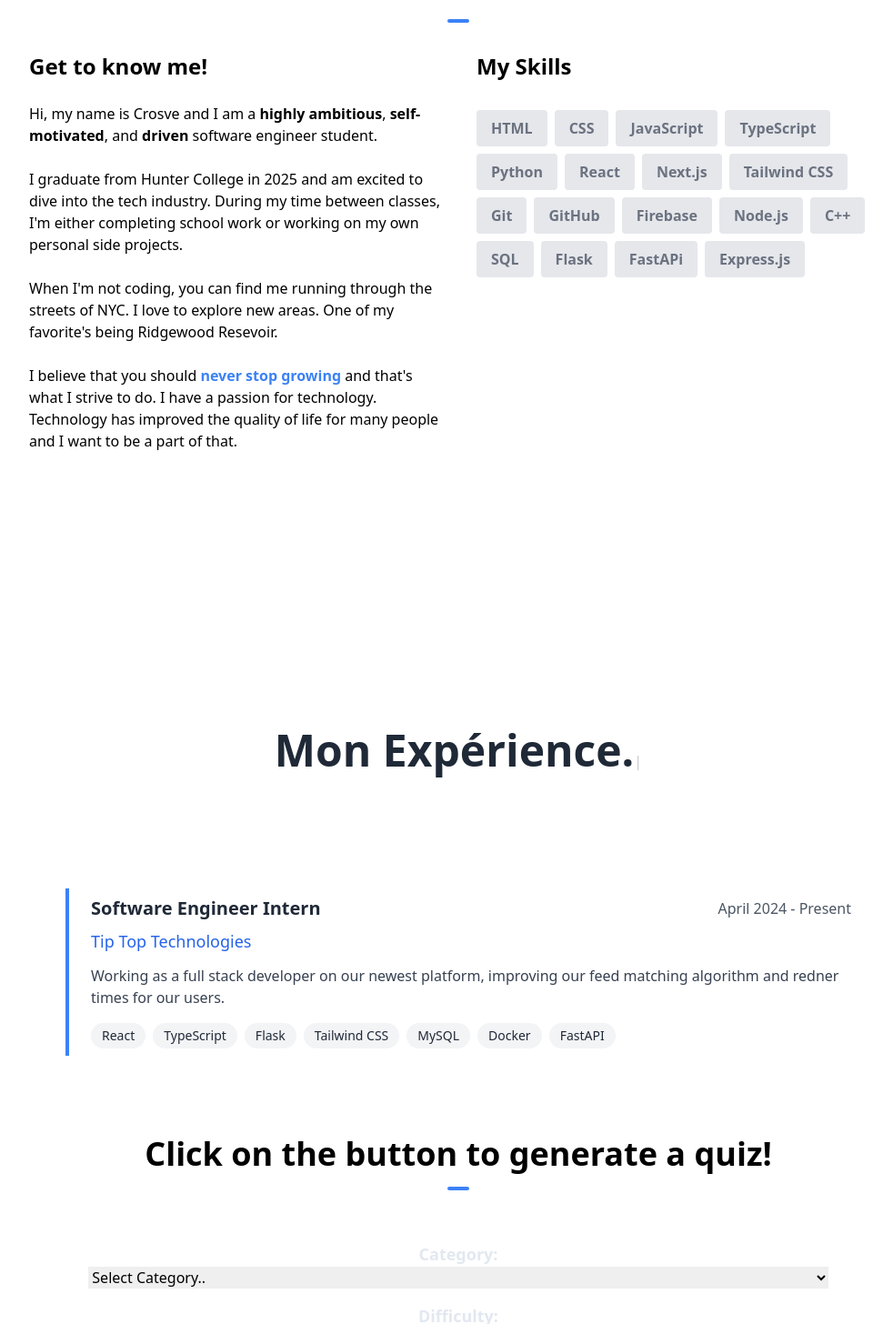
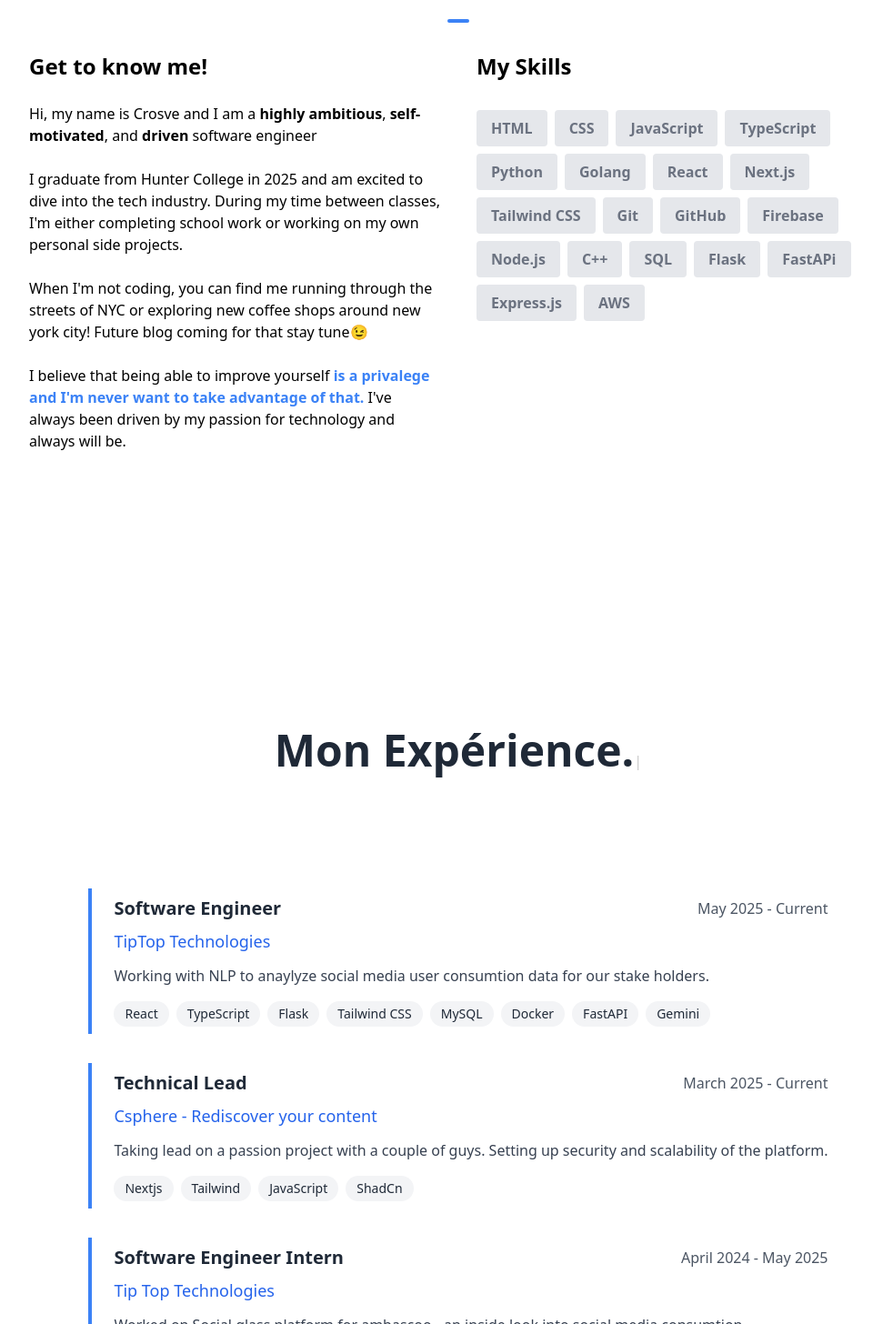
Before and after one commit to crosve/crosvelucero, a Next.js app: page / in a window 1280 px wide. Shown: the part 954-2410 px from the top of the page at 91% size, without its empty margins (136-1118 px from the left). Built offline with nearby package versions, Linux system fonts and the light colour scheme.

Commit message:
updated content

```diff
--- a/components/AboutSection.tsx
+++ b/components/AboutSection.tsx
@@ -8,6 +8,7 @@ const skills = [
   { skill: "JavaScript" },
   { skill: "TypeScript" },
   { skill: "Python" },
+  { skill: "Golang" },
   { skill: "React" },
   { skill: "Next.js" },
   { skill: "Tailwind CSS" },
@@ -18,8 +19,9 @@ const skills = [
   { skill: "C++" },
   { skill: "SQL" },
   { skill: "Flask" },
-  {skill: "FastAPi"},
-  {skill: "Express.js"}
+  { skill: "FastAPi" },
+  { skill: "Express.js" },
+  { skill: "AWS" },
 ];
 
 const AboutSection = () => {
@@ -45,7 +47,6 @@ const AboutSection = () => {
                 <span className="font-bold">{"highly ambitious"}</span>,
                 <span className="font-bold">{" self-motivated"}</span>, and
                 <span className="font-bold">{" driven"}</span> software engineer
-                student.
               </p>
               <br />
               <p>
@@ -57,18 +58,18 @@ const AboutSection = () => {
               <br />
               <p>
                 When I&apos;m not coding, you can find me running through the
-                streets of NYC. I love to explore new areas. One of my
-                favorite&apos;s being Ridgewood Resevoir.
+                streets of NYC or exploring new coffee shops around new york
+                city! Future blog coming for that stay tune😉
               </p>
               <br />
               <p>
-                I believe that you should{" "}
+                I believe that being able to improve yourself
                 <span className="font-bold text-blue-500">
-                  never stop growing
+                  {" "}
+                  is a privalege and I'm never want to take advantage of that.
                 </span>{" "}
-                and that&apos;s what I strive to do. I have a passion for
-                technology. Technology has improved the quality of life for many
-                people and I want to be a part of that.
+                I've always been driven by my passion for technology and always
+                will be.
               </p>
             </Reveal>
           </div>
--- a/components/MyExperiences.tsx
+++ b/components/MyExperiences.tsx
@@ -13,12 +13,39 @@ type Experience = {
 
 const experiences: Experience[] = [
   {
+    id: 2,
+    role: "Software Engineer",
+    company: "TipTop Technologies",
+    duration: "May 2025 - Current",
+    description:
+      "Working with NLP to anaylyze social media user consumtion data for our stake holders.",
+    skills: [
+      "React",
+      "TypeScript",
+      "Flask",
+      "Tailwind CSS",
+      "MySQL",
+      "Docker",
+      "FastAPI",
+      "Gemini",
+    ],
+  },
+  {
+    id: 3,
+    role: "Technical Lead",
+    company: "Csphere - Rediscover your content",
+    duration: "March 2025 - Current",
+    description:
+      "Taking lead on a passion project with a couple of guys. Setting up security and scalability of the platform. ",
+    skills: ["Nextjs", "Tailwind", "JavaScript", "ShadCn"],
+  },
+  {
     id: 1,
     role: "Software Engineer Intern",
     company: "Tip Top Technologies",
-    duration: "April 2024 - Present",
+    duration: "April 2024 - May 2025",
     description:
-      "Working as a full stack developer on our newest platform, improving our feed matching algorithm and redner times for our users.",
+      "Worked on Social glass platform for ambascoo - an inside look into social media consumtion. ",
     skills: [
       "React",
       "TypeScript",
@@ -29,24 +56,6 @@ const experiences: Experience[] = [
       "FastAPI",
     ],
   },
-  //   {
-  //     id: 2,
-  //     role: "Frontend Developer",
-  //     company: "Digital Innovations",
-  //     duration: "Mar 2019 - Dec 2021",
-  //     description:
-  //       "Developed responsive web applications and contributed to the company's component library.",
-  //     skills: ["React", "JavaScript", "CSS3", "Webpack"],
-  //   },
-  //   {
-  //     id: 3,
-  //     role: "Web Developer Intern",
-  //     company: "StartUp Vision",
-  //     duration: "Jun 2018 - Feb 2019",
-  //     description:
-  //       "Assisted in building landing pages and implementing UI designs.",
-  //     skills: ["HTML5", "CSS3", "JavaScript", "Bootstrap"],
-  //   },
 ];
 
 function MyExperiences() {
--- a/components/ProjectsSection.tsx
+++ b/components/ProjectsSection.tsx
@@ -9,7 +9,7 @@ const projects = [
   {
     name: "Mocha Mentors",
     description:
-      "A web application that connects students with mentors in the tech industry. The application is currently in development.",
+      "A web application that connects students with mentors in the tech industry. The application was for my capstone project",
     image: "/mocha.png",
     github: "https://github.com/wangtony4005/coffeechat",
     link: "",
@@ -19,7 +19,7 @@ const projects = [
     description:
       "Cornell red hackathon project that allows users to upload their travel experiences and share with other users. Won best use of MongoDB.",
     image: "/wander.jpg",
-    github: "",
+    github: "https://github.com/crosve/wander",
     link: "",
   },
   {
@@ -53,7 +53,7 @@ const projects = [
     description:
       "Mental Health Platform aimed to give people a sense of security and safety.",
     image: "/senudi.png",
-    github: "#",
+    github: "",
     link: "https://www.senudi.org/",
   },
   {
@@ -107,18 +107,23 @@ const ProjectsSection = () => {
                       {project.description}
                     </p>
                     <div className="flex flex-row align-bottom space-x-4">
+                      {project.github !== "" && (
                         <Link href={project.github} target="_blank">
                           <BsGithub
                             size={30}
                             className="hover:-translate-y-1 transition-transform cursor-pointer"
                           />
                         </Link>
+                      )}
+
+                      {project.link !== "" && (
                         <Link href={project.link} target="_blank">
                           <BsArrowUpRightSquare
                             size={30}
                             className="hover:-translate-y-1 transition-transform cursor-pointer"
                           />
                         </Link>
+                      )}
                     </div>
                   </div>
                 </div>
--- a/components/Quiz.jsx
+++ b/components/Quiz.jsx
@@ -111,7 +111,7 @@ function Quiz() {
 
   return (
     <section className="flex items-center justify-center flex-col">
-      {quiz === null && (
+      {/* {quiz === null && (
         <>
           <h1 className="my-10 text-center font-bold text-4xl">
             Click on the button to generate a quiz!
@@ -168,7 +168,7 @@ function Quiz() {
             </button>
           </form>
         </>
-      )}
+      )} */}
 
       {error && (
         <div className="max-w-md mx-auto p-6 bg-white rounded-lg shadow-md mt-10">
```
Lines whose indentation alone changed are shown as unchanged.
